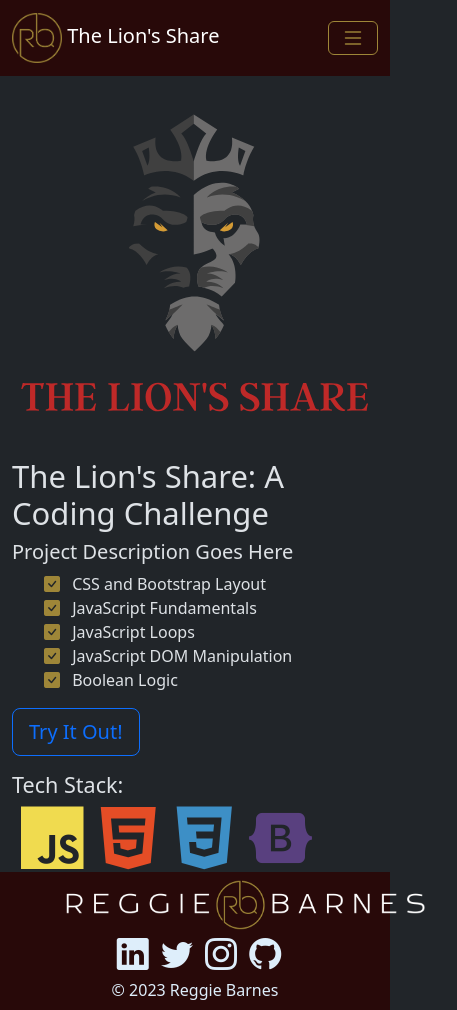
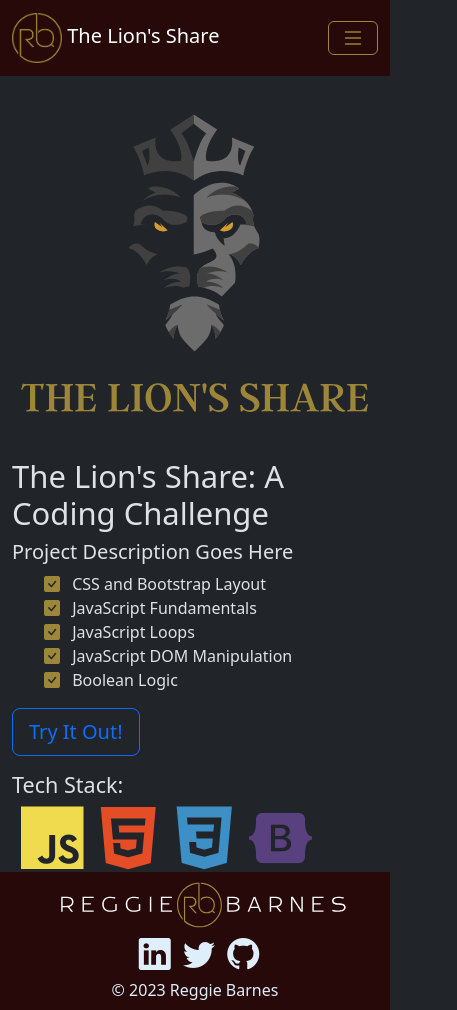
Before and after one commit to Regb18/JSMortgage, a plain HTML site: page index.html in a window 390 px wide. Shown: the whole page, 457 px wide, since content can reach past the window. Drawn offline with nearby package versions, Linux system fonts and the light colour scheme.

Commit message:
+logo changes, new logos, css logo/breakpoint

```diff
--- a/css/site.css
+++ b/css/site.css
@@ -67,7 +67,17 @@ footer {
 }
 
 .appLogo {
-    max-width: 400px;
+    max-width: 250px;
+}
+
+.footer-logo {
+    height: 50px;
+}
+
+@media (min-width: 380px) {
+    .appLogo {
+        max-width: 350px;
+    }
 }
 
 .checkList {
--- a/index.html
+++ b/index.html
@@ -104,7 +104,7 @@
                 </div>
             </div>
             <div class="col order-first order-md-last">
-                <img src="img/23.svg" class="img-fluid" alt="App Logo">
+                <img src="img/lionsShare_appLogo.svg" class="img-fluid" alt="App Logo">
             </div>
         </div>
     </main>
@@ -115,13 +115,15 @@
                 <div class="col text-center text-lg-start order-last order-lg-first">
                     &copy; 2023 Reggie Barnes
                 </div>
-                <div class="col text-center">
-                    <img src="img/RBlonglogo.png" height="50" alt="">
+                <div class="col ms-2 ms-lg-0 text-center">
+                    <picture>
+                        <source srcset="img/RBfooterLogo.svg" media="(min-width: 360px)" />
+                        <img src="img/RBlogoGold.png" class="footer-logo" alt="">
+                    </picture>
                 </div>
                 <div class="col text-center text-lg-end">
                     <a href="#"><i class="socialicons bi bi-linkedin"></i></a>
                     <a href="#"><i class="socialicons bi bi-twitter"></i></a>
-                    <a href="#"><i class="socialicons bi bi-instagram"></i></a>
                     <a href="#"><i class="socialicons bi bi-github"></i></a>
                 </div>
             </div>
```
Also changed, not shown: app.html (+5 -3 lines), code.html (+5 -3 lines), img/RBfooterLogo.svg (added), img/lionsShare_appLogo.svg (added).
